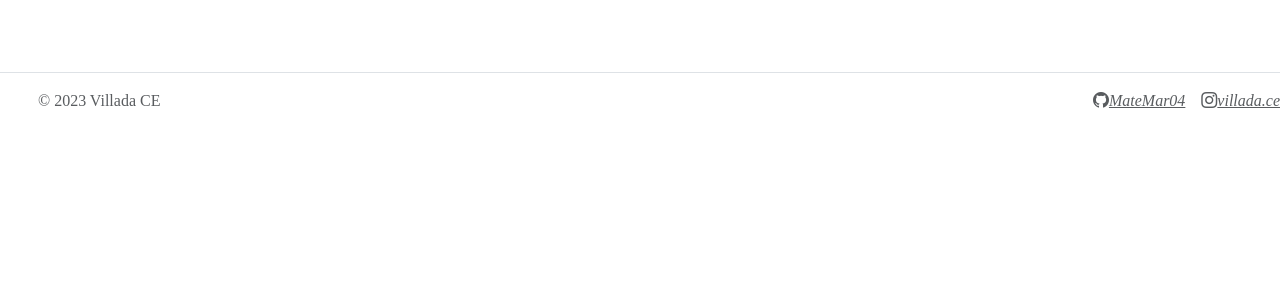
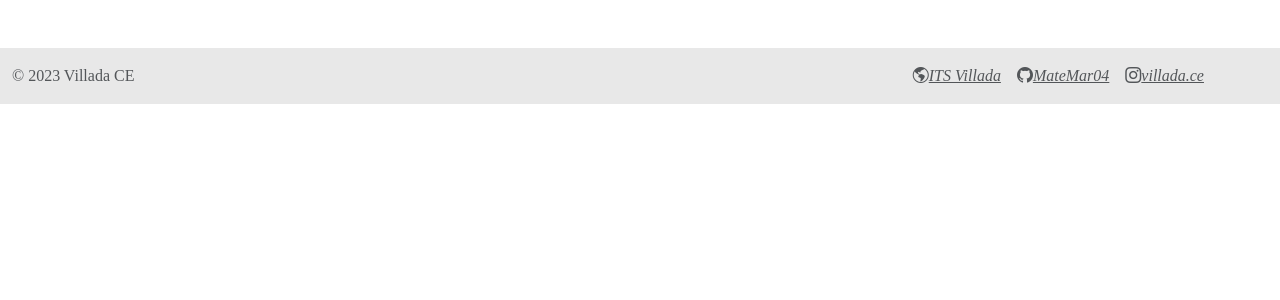
Before and after one commit to MateMar04/BoscoNews, a Django app: page / in a window 1280 px wide. Shown: the part 74-374 px from the top of the page. Run offline with Django 4.2, Linux system fonts and the light colour scheme; data that the repository does not hold is empty.

Commit message:
footer styles

```diff
--- /dev/null
+++ b/confApp/static/styles/footer.css
@@ -0,0 +1,10 @@
+footer {
+    background-color: #e8e8e8;
+    padding-top: 2vh;
+}
+
+.links {
+    align-items: center;
+    justify-content: center;
+    margin-right: 5vw;
+}
--- a/templates/components/Footer.html
+++ b/templates/components/Footer.html
@@ -1,18 +1,22 @@
 {% load static %}
 
 <link rel="stylesheet" href="https://cdn.jsdelivr.net/npm/bootstrap-icons@1.10.5/font/bootstrap-icons.css">
+<link href="{% static 'styles/Footer.css' %}" rel="stylesheet">
 
-<footer class="d-flex flex-wrap justify-content-between align-items-center py-3 my-4 border-top">
-    <div class="col-md-4 d-flex align-items-center">
-        <a href="/" class="mb-3 me-2 mb-md-0 text-muted text-decoration-none lh-1">
-            <svg class="bi" width="30" height="24">
-                <use xlink:href="#bootstrap"></use>
-            </svg>
+<footer class="container-fluid justify-content-between align-items-center">
+    <div class="row">
+        <div class="col-md-4 justify-content-start text-muted">
+            © 2023 Villada CE
+        </div>
+        <div class="col-md-4">
+        </div>
+        <div class="col-md-4">
+            <ul class="list-unstyled d-flex justify-content-end links">
+                <li class="ms-3">
+                    <a class="text-muted" href="https://www.itsv.edu.ar/itsv/index.php" target="_blank">
+                        <i class="bi bi-globe-americas">ITS Villada</i>
                     </a>
-        <span class="mb-3 mb-md-0 text-muted">© 2023 Villada CE</span>
-    </div>
-
-    <ul class="nav col-md-4 justify-content-end list-unstyled d-flex">
+                </li>
                 <li class="ms-3">
                     <a class="text-muted" href="https://github.com/MateMar04/BoscoNews" target="_blank">
                         <i class="bi bi-github">MateMar04</i>
@@ -24,4 +28,6 @@
                     </a>
                 </li>
             </ul>
+        </div>
+    </div>
 </footer>
```
Lines whose indentation alone changed are shown as unchanged.
